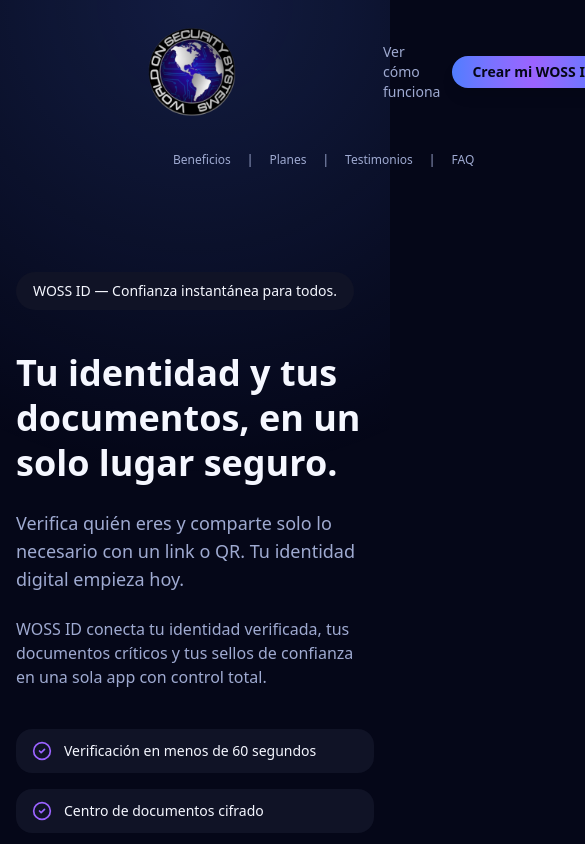
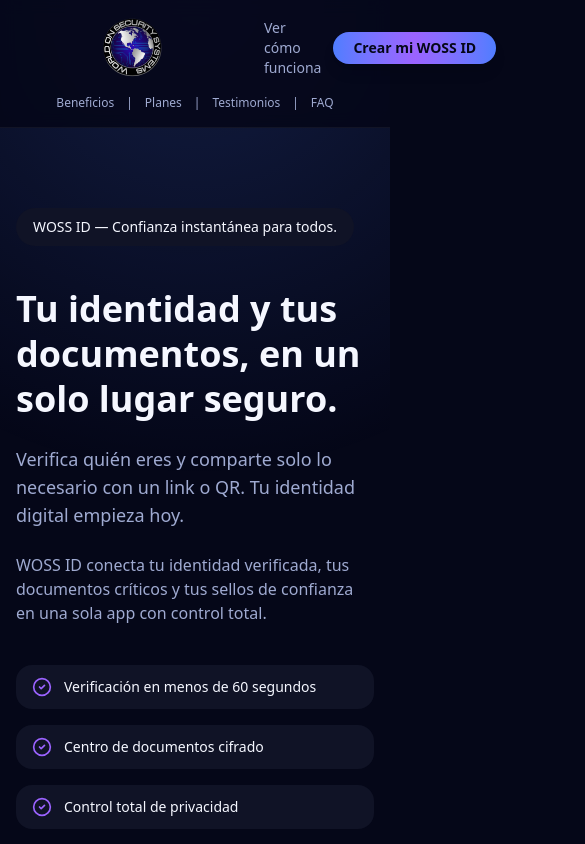
Before and after one commit to ridarcos/wossidlanding, a Next.js app: page / in a window 390 px wide. Shown: the top 844 px of the page, 585 px wide, since content can reach past the window. Built offline with nearby package versions, Linux system fonts and the light colour scheme.

Commit message:
Actualización de landing WOSS ID: nueva imagen y cambios en page.tsx

```diff
--- a/app/page.tsx
+++ b/app/page.tsx
@@ -15,6 +15,8 @@
 };
 const headerLogoSrc = "/logos/woss-header.png";
 const footerLogoSrc = "/logos/woss-footer.png";
+const physicalCardImage = "/logos/woss-card.png";
+
 const heroHighlights = [
   "Verificación en menos de 60 segundos",
   "Centro de documentos cifrado",
@@ -159,7 +161,8 @@
 }
 function Header() {
   return (
-    <header className="mx-auto grid max-w-7xl grid-cols-[auto_auto_auto] items-center gap-4 px-4 py-6 sm:px-6 lg:px-8">
+    <header className="sticky top-0 z-50 border-b border-white/5 bg-[var(--woss-navy)]/85 backdrop-blur">
+      <div className="mx-auto grid max-w-7xl grid-cols-[auto_auto_auto] items-center gap-4 px-4 py-4 sm:px-6 lg:px-8">
         <nav className="hidden items-center gap-6 text-sm font-medium text-[var(--woss-slate)] sm:flex">
           <Link href="#valor" className="transition hover:text-[var(--woss-white)] focus-visible:outline-none focus-visible:ring-2 focus-visible:ring-[var(--woss-uv)] focus-visible:ring-offset-2 focus-visible:ring-offset-[var(--woss-navy)]">
             Beneficios
@@ -176,13 +179,13 @@
         </nav>
         <div className="flex justify-center">
           <Link href="/" className="flex items-center justify-center" aria-label="WOSS ID inicio">
-          <div className="relative w-[min(28.875rem,90vw)] max-w-[90vw] aspect-[3.667] overflow-hidden sm:w-[39.375rem] sm:max-w-none">
+            <div className="relative w-[min(14.5rem,60vw)] max-w-[60vw] aspect-[3.667] overflow-hidden sm:w-[19.7rem] sm:max-w-none">
               <Image
                 src={headerLogoSrc}
                 alt="WOSS ID"
                 fill
                 priority
-              sizes="(min-width: 640px) 630px, 90vw"
+                sizes="(min-width: 640px) 330px, 60vw"
                 className="h-full w-full object-contain"
               />
             </div>
@@ -203,7 +206,8 @@
             <Link href="/onboarding">Crear mi WOSS ID</Link>
           </Button>
         </div>
-      <nav className="col-span-3 mt-4 flex items-center justify-center gap-4 text-xs font-medium text-[var(--woss-slate)] sm:hidden">
+      </div>
+      <nav className="mx-auto flex max-w-7xl items-center justify-center gap-3 px-4 pb-4 text-xs font-medium text-[var(--woss-slate)] sm:hidden">
         <Link href="#valor" className="transition hover:text-[var(--woss-white)] focus-visible:outline-none focus-visible:ring-2 focus-visible:ring-[var(--woss-uv)] focus-visible:ring-offset-2 focus-visible:ring-offset-[var(--woss-navy)]">
           Beneficios
         </Link>
@@ -412,6 +416,21 @@
                   </li>
                 ))}
               </ul>
+              {plan.name === "ONE" && (
+                <div className="overflow-hidden rounded-2xl border border-white/10 bg-[var(--woss-navy)]/40 p-4 shadow-inner">
+                  <p className="text-sm font-semibold text-[var(--woss-white)]">Tarjeta física WOSS ONE</p>
+                  <p className="mt-1 text-xs text-[var(--woss-slate)]">Entrega con chip NFC listo para compartir tu pasaporte digital en persona.</p>
+                  <div className="relative mt-4 h-48 w-full">
+                    <Image
+                      src={physicalCardImage}
+                      alt="Tarjeta física WOSS ONE con chip NFC"
+                      fill
+                      sizes="(min-width: 1024px) 440px, (min-width: 640px) 320px, 100vw"
+                      className="rounded-xl object-contain"
+                    />
+                  </div>
+                </div>
+              )}
               {plan.name === "START" && (
                 <div className="space-y-3 rounded-2xl border border-dashed border-[var(--woss-uv)]/40 bg-[var(--woss-uv)]/10 p-4 text-sm text-[var(--woss-slate)]">
                   <p className="font-semibold text-[var(--woss-white)]">Bonos de lanzamiento:</p>
```
Also changed, not shown: public/logos/woss-card.png (added). Lines whose indentation alone changed are shown as unchanged.
